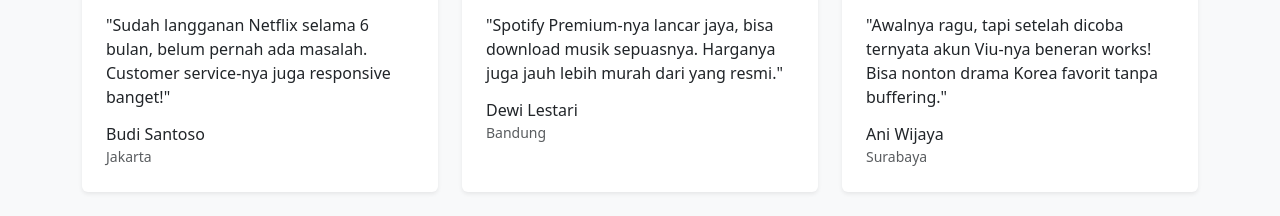
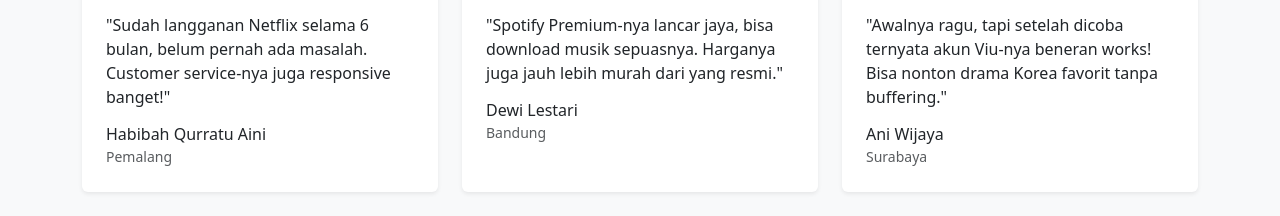
Before and after one commit to QahfiTech/Qahfi.github.io, a plain HTML site: page index.html in a window 1280 px wide. Shown: the part 2050-2266 px from the top of the page. Drawn offline with nearby package versions, Linux system fonts and the light colour scheme.

Commit message:
Update index.html

```diff
--- a/index.html
+++ b/index.html
@@ -431,8 +431,8 @@
 
 
                   <div>
-                    <h6 class="mb-0">Budi Santoso</h6>
-                    <small class="text-muted">Jakarta</small>
+                    <h6 class="mb-0">Habibah Qurratu Aini</h6>
+                    <small class="text-muted">Pemalang</small>
                   </div>
                 </div>
               </div>
```
